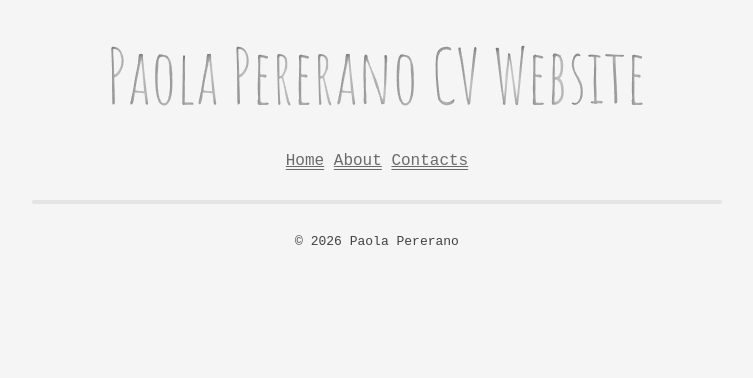
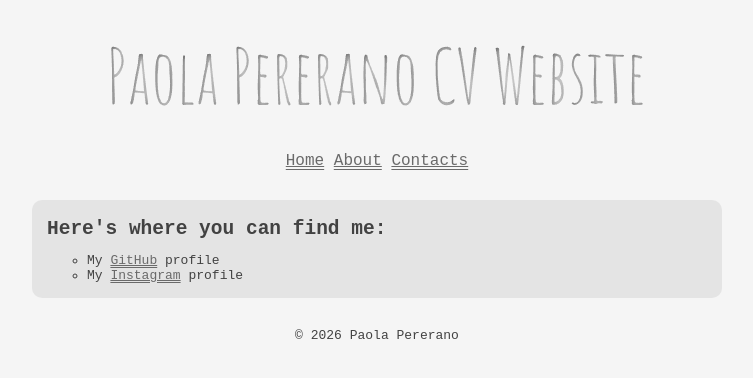
Before and after one commit to paolap02/cv-website, a plain HTML site: page contacts.html in a window 1280 px wide. Shown: the whole page, without its empty margins (263-1016 px from the left). Drawn offline with Linux system fonts and the light colour scheme.

Commit message:
Edit about and contacts

```diff
--- a/contacts.html
+++ b/contacts.html
@@ -14,7 +14,15 @@
   <a href="about.html">About</a>
   <a href="contacts.html">Contacts</a>
 </nav>
-<div></div>
+<div>
+  <h2>Here's where you can find me:</h2>
+  <p>
+    <ul>
+      <li>My <a href="https://github.com/paolap02" rel="noreferrer" target="_blank">GitHub</a> profile</li>
+      <li>My <a href="https://www.instagram.com/windgoquietly" target="_blank" rel="noreferrer">Instagram</a> profile</li>
+    </ul>
+  </p>
+</div>
   <footer>&copy; 2026 Paola Pererano</footer>
 </body>
 </html>
```
Also changed, not shown: about.html (+2 -2 lines).
